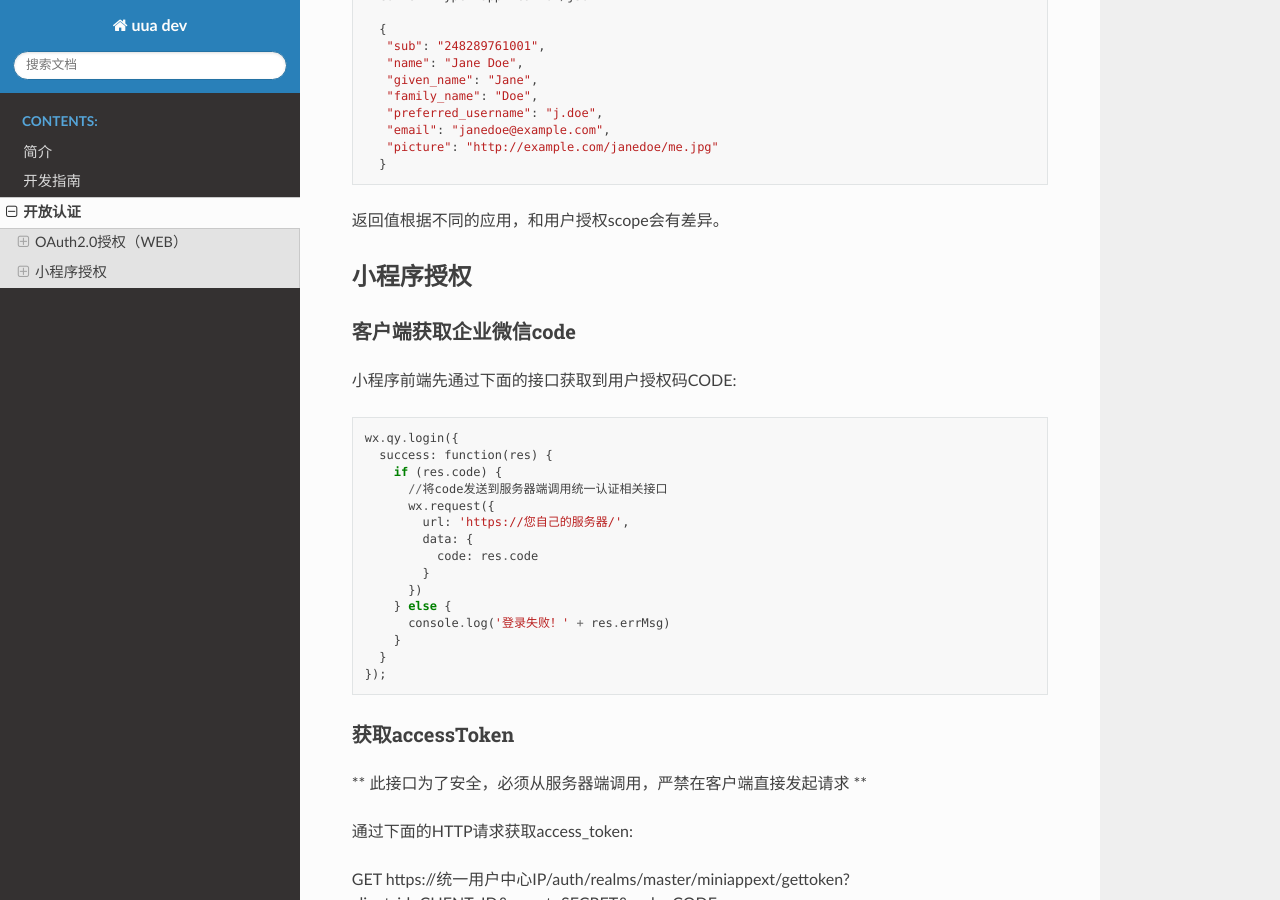
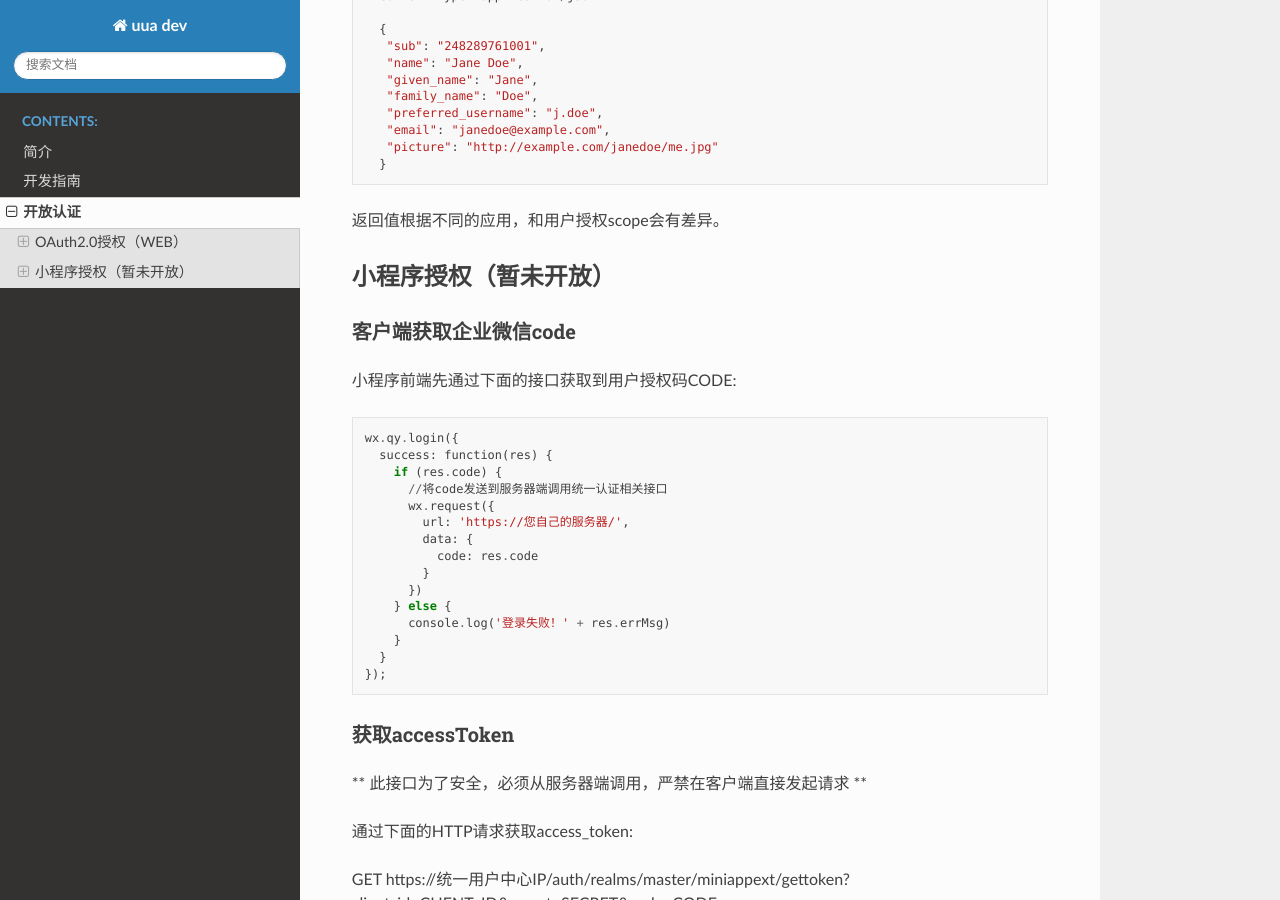
Before and after one commit to venusource/vsuua, a Sphinx documentation site: the page built from source/auth.md, in a window 1280 px wide and 900 px high, scrolled down 2348 px. Built offline with Sphinx 7.4.7 and the Read the Docs theme 2.0.0, drawn with Linux system fonts in a browser that asks for light colours.

Commit message:
change status

```diff
--- a/source/auth.md
+++ b/source/auth.md
@@ -98,7 +98,7 @@ Authorization: 'Bearer {ACCESS_TOKEN}'
 
 返回值根据不同的应用，和用户授权scope会有差异。
 
-### 小程序授权
+### 小程序授权（暂未开放）
 
 #### 客户端获取企业微信code
 
```
